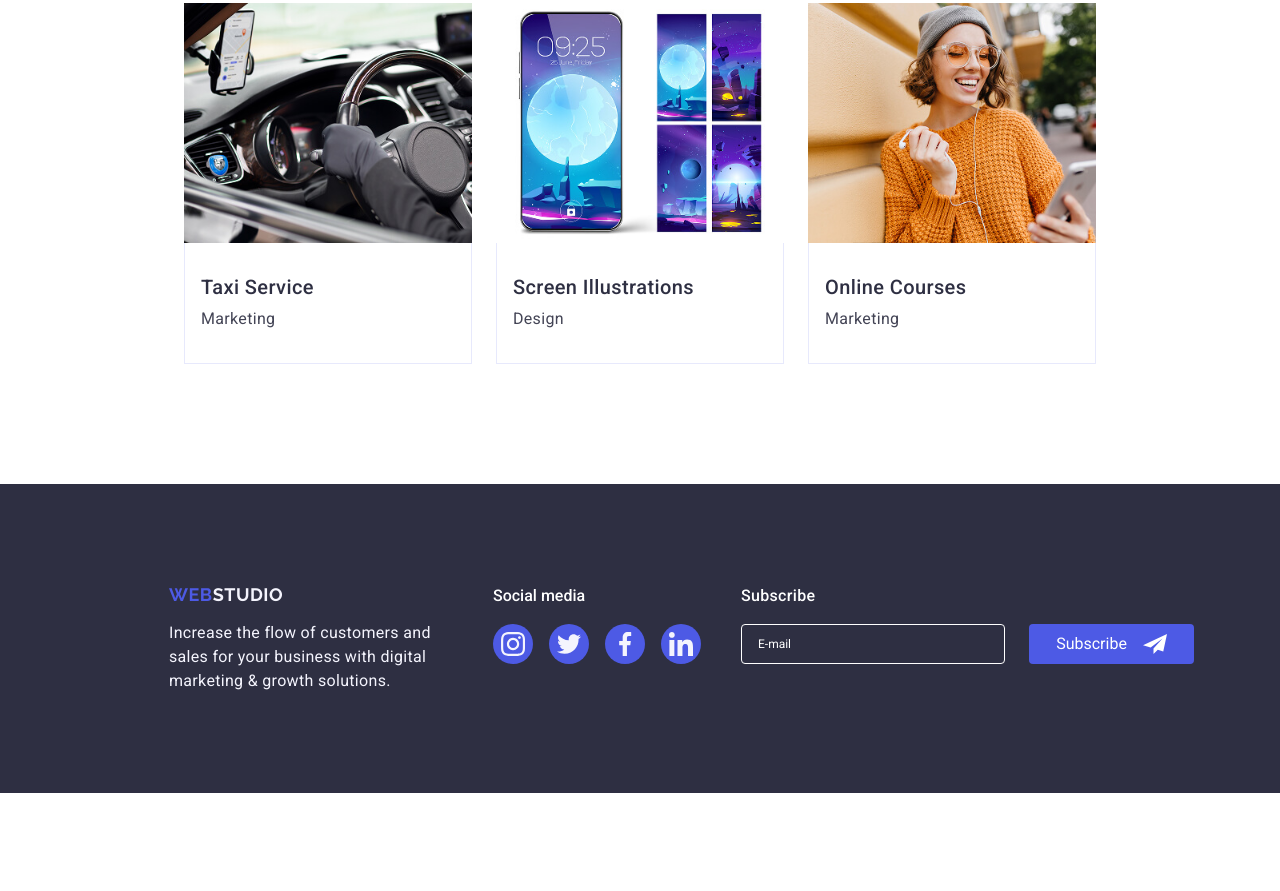
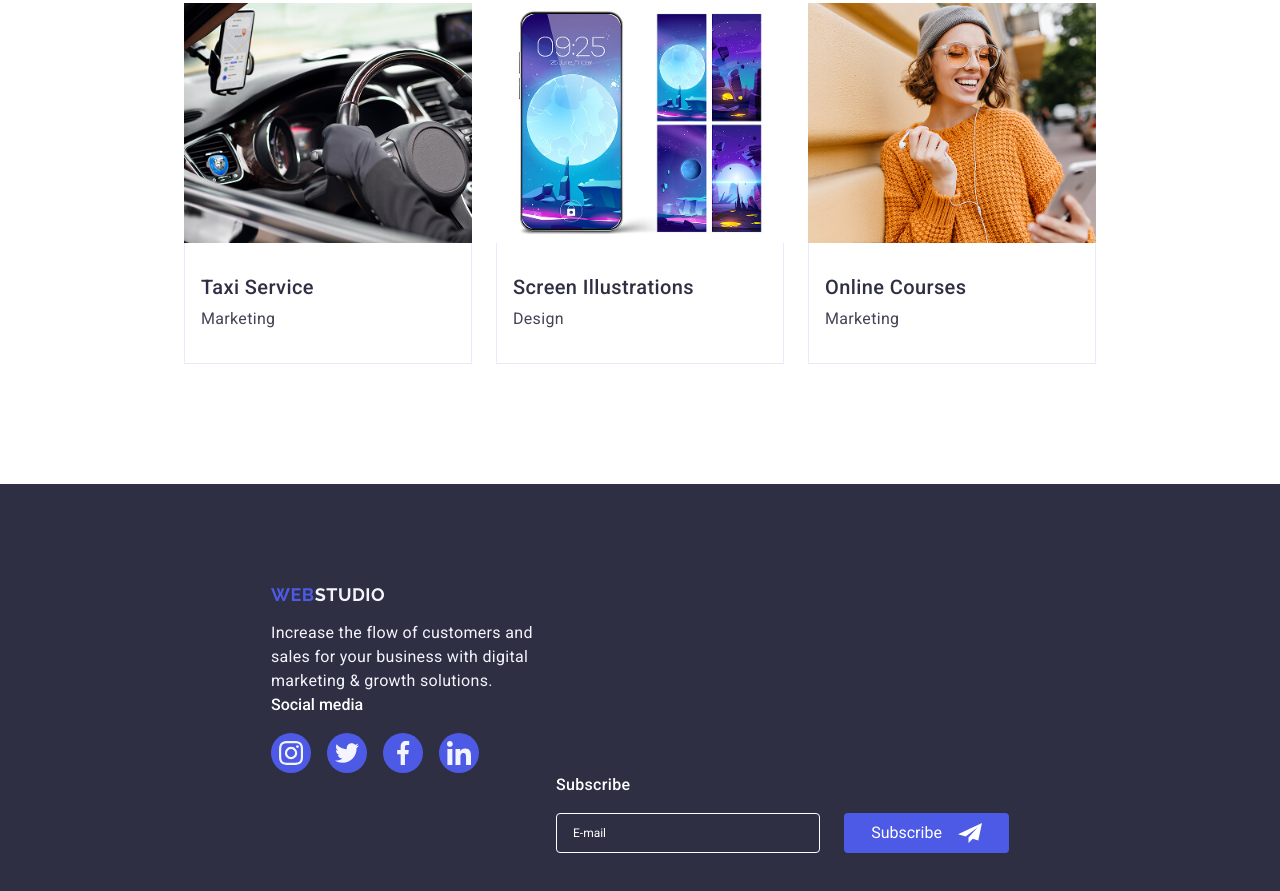
Before and after one commit to svitlanasemeniuk11-sketch/goit-markup-hw-06, a plain HTML site: page index.html in a window 1280 px wide. Shown: the part 2555-3446 px from the top of the page. Before the commit the page ends 3348 px from the top, so only its background shows below. Drawn offline with nearby package versions, Linux system fonts and the light colour scheme.

Commit message:
mistakes

```diff
--- a/css/styles.css
+++ b/css/styles.css
@@ -664,12 +664,15 @@ img {
 }
 @media screen and (min-width: 768px){
     .footer-container {
+        max-width: 768px;
         display: flex;
-        flex-direction: row;
         flex-wrap: wrap;
         align-items: baseline;
-        padding-left: 108px;
-        gap: 72px 24px;
+        padding-left: 15px;
+        padding-right: 15px;
+        margin: 0 auto;
+        column-gap: 24px;
+        row-gap: 72px;
     }
     .footer-logo {
         display: inline-block;
@@ -728,6 +731,9 @@ img {
         flex-direction: row;
         gap: 24px;
     }
+    .footer-form-wrapper{
+        margin-left: auto;
+    }
 }
 
 /* Mobile Menu */
@@ -740,6 +746,7 @@ img {
     background-color: #fff;
     opacity: 0;
     visibility: hidden;
+    pointer-events: none;
     transition: visibility 250ms cubic-bezier(0.4, 0, 0.2, 1);
 }
 .mobile-menu.is-open {
```
